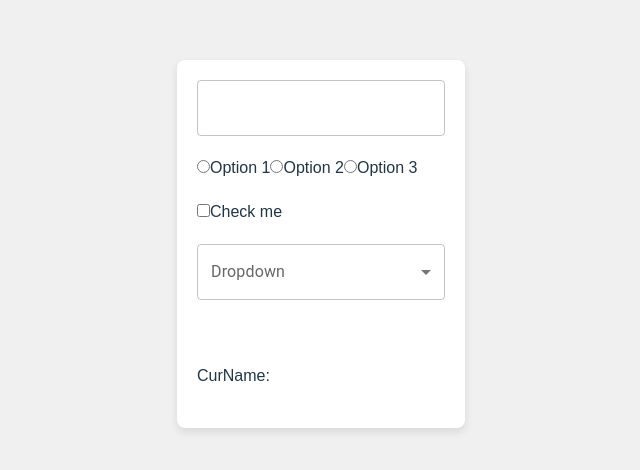
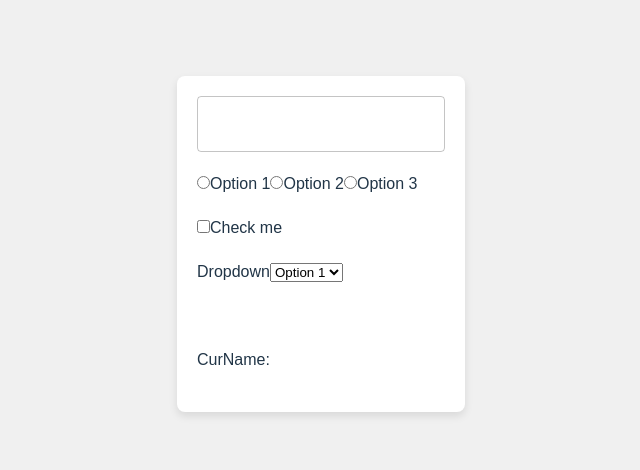
Before and after one commit to uiexperts-net/expert-ui-framework, a React app: page / in a window 1280 px wide. Shown: the part 156-626 px from the top of the page, without its empty margins (319-959 px from the left). Built offline with nearby package versions, Linux system fonts and the light colour scheme; the HTML template or start-up script is replaced by a standard one.

Commit message:
Update Select.tsx

```diff
--- a/src/ui-framework/generic/Select.tsx
+++ b/src/ui-framework/generic/Select.tsx
@@ -1,5 +1,4 @@
 import React from 'react';
-import { FormControl, InputLabel, Select, MenuItem, SelectChangeEvent } from '@mui/material';
 
 interface Option {
   label: string;
@@ -9,24 +8,20 @@ interface Option {
 interface ZSelectProps {
   value: string;
   options: Option[];
-  onChange: (event: SelectChangeEvent<string>) => void; // Adjusted type
+  onChange: (event: React.ChangeEvent<HTMLSelectElement>) => void;
 }
 
 export const ZSelect: React.FC<ZSelectProps> = ({ value, options, onChange }) => {
   return (
-    <FormControl fullWidth>
-      <InputLabel>Dropdown</InputLabel>
-      <Select
-        value={value}
-        onChange={onChange}
-        label="Dropdown"
-      >
+    <div className="select-container">
+      <label className="select-label">Dropdown</label>
+      <select value={value} onChange={onChange} className="select-element">
         {options.map((option) => (
-          <MenuItem key={option.value} value={option.value}>
+          <option key={option.value} value={option.value}>
             {option.label}
-          </MenuItem>
+          </option>
         ))}
-      </Select>
-    </FormControl>
+      </select>
+    </div>
   );
 };
```
